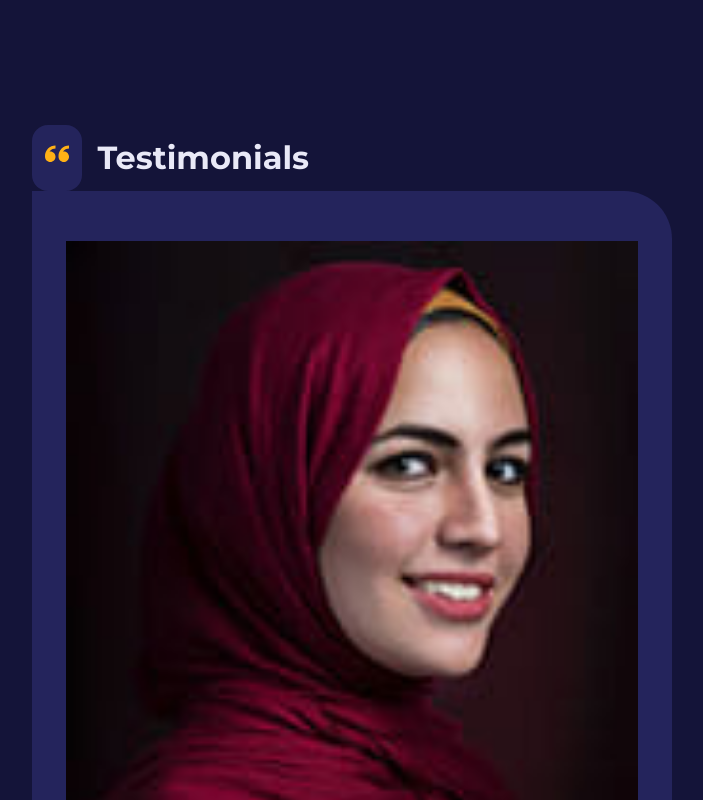
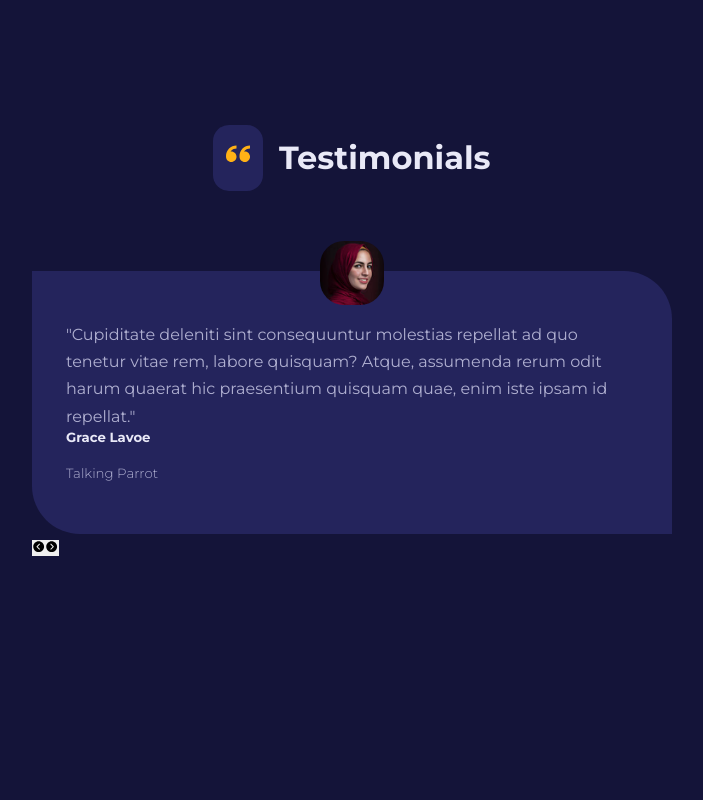
Before and after one commit to Eddysam2000/XP-Fitness, a React (Create React App) app: page / in a window 1280 px wide. Shown: the part 2880-3680 px from the top of the page, without its empty margins (288-991 px from the left). After the commit the page ends 3442 px from the top, so only its background shows below. Built offline with nearby package versions, Linux system fonts and the light colour scheme.

Commit message:
testimonial added

```diff
--- a/src/components/Testimonials.jsx
+++ b/src/components/Testimonials.jsx
@@ -13,7 +13,7 @@ const Testimonials = () => {
   return (
     <section className="testimonials">
         <div className="container testimonials_container">
-            <SectionHead icon={<ImQuotesLeft/>} title="Testimonials"/>
+            <SectionHead icon={<ImQuotesLeft/>} title="Testimonials" className="testimonials_head"/>
             <Card className="testimonial">
                 <div className="testimonial_avatar">
                     <img src={avatar} alt={name} />
--- a/src/pages/home/home.css
+++ b/src/pages/home/home.css
@@ -163,3 +163,23 @@
     margin-inline: auto;
     width: 50rem;
 }
+
+.testimonials_head {
+    justify-content: center;
+}
+
+.card.testimonial {
+    margin-top: 5rem;
+    text-align: left;
+    position: relative;
+}
+
+.testimonial_avatar {
+    position: absolute;
+    border-radius: 1.5rem;
+    width: 4rem;
+    height: 4rem;
+    overflow: hidden;
+    top: -2rem;
+    left: calc(50% - 2rem);
+}
```
